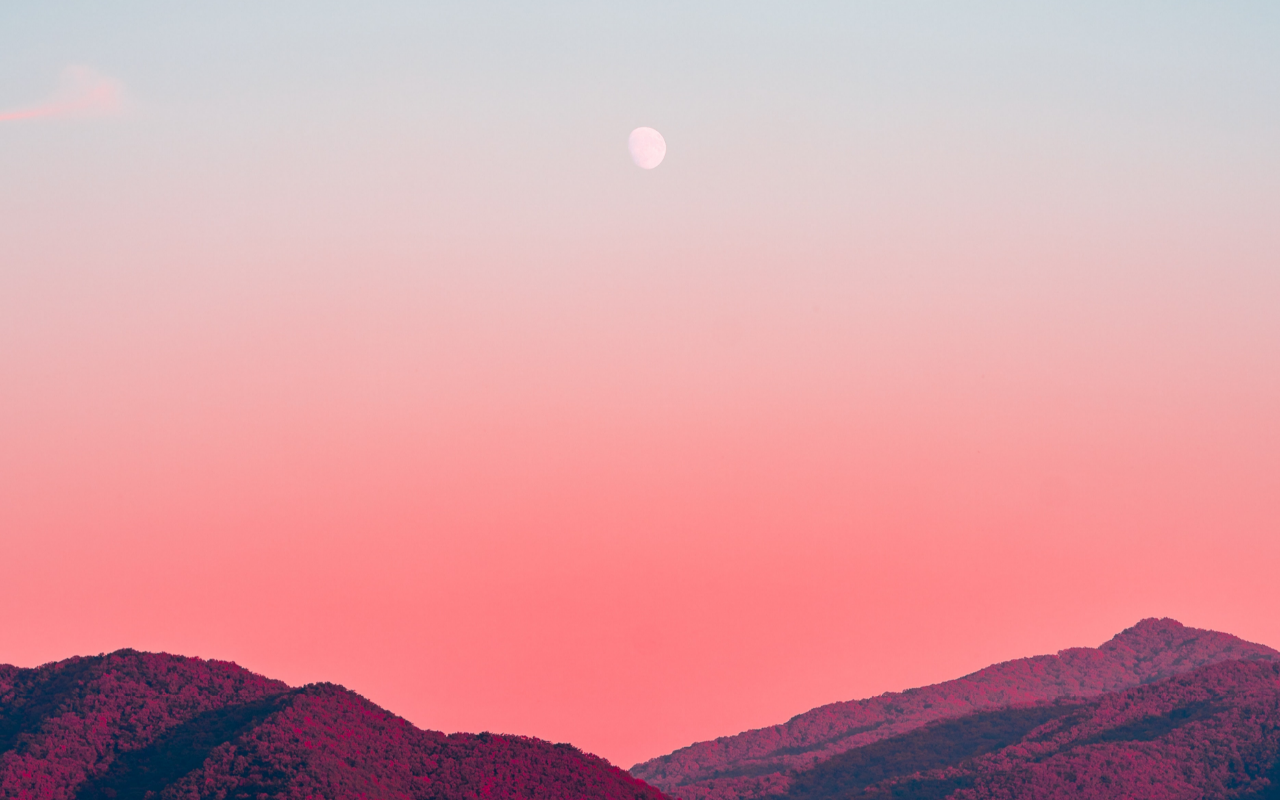
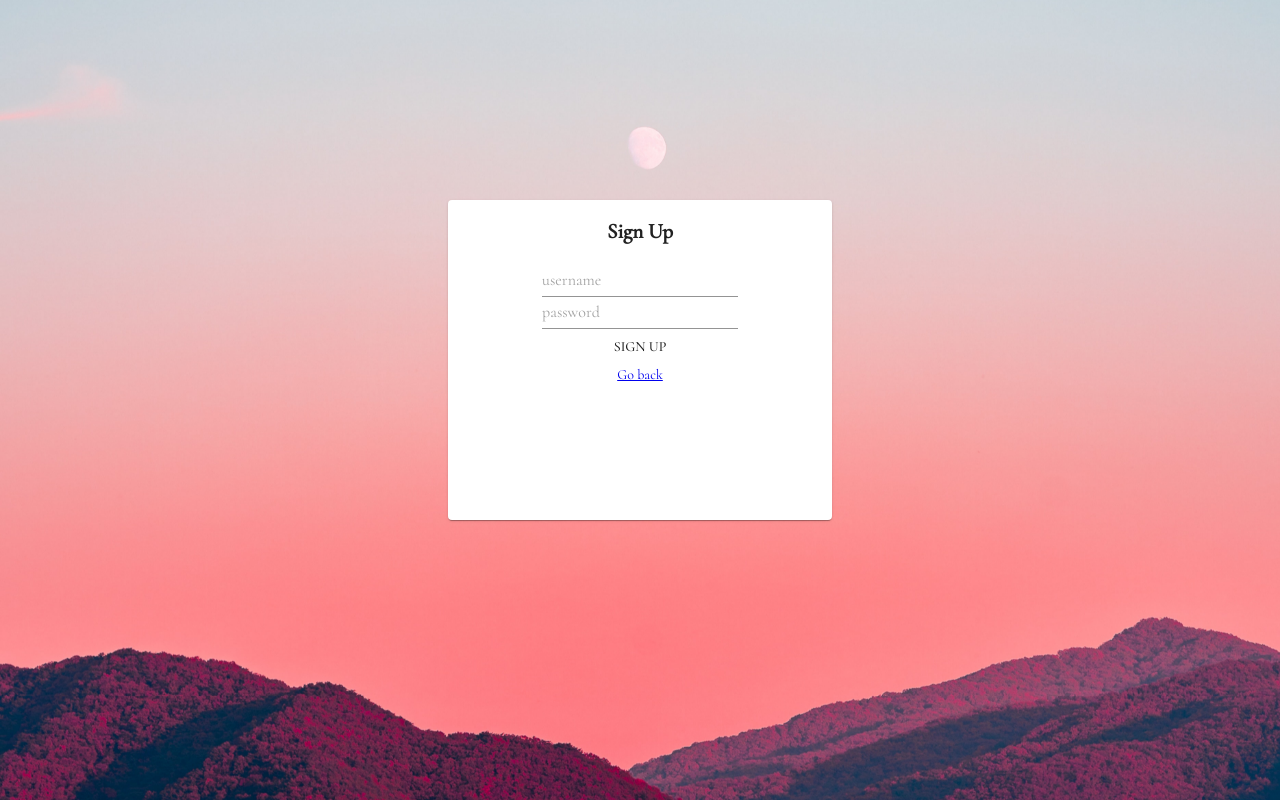
Before and after one commit to patrickalexanderfreeney/Jot, a React (Create React App) app in the folder client/: page /signup in a window 1280 px wide. Built offline with nearby package versions, Linux system fonts and the light colour scheme.

Commit message:
SignUp Component functional - custom styling to come

```diff
--- a/client/src/components/App.js/App.js
+++ b/client/src/components/App.js/App.js
@@ -2,7 +2,7 @@ import React from 'react';
 import { BrowserRouter as Router, Route, Switch } from 'react-router-dom';
 import backgroundImg from '../../styles/mediaAssets/pexels-sunyu-kim-1544880.jpg'
 import AuthStore from '../context/authStore';
-import { Home, Landing, PrivateRoute, NavBar, LogIn } from '../../components';
+import { Home, Landing, PrivateRoute, NavBar, LogIn, SignUp } from '../../components';
 import {CssBaseline, makeStyles, ThemeProvider, createMuiTheme} from '@material-ui/core';
 
 const theme = createMuiTheme({
@@ -50,6 +50,7 @@ const App = () => {
 					<section className={classes.root}>
 					<Switch>
 						<Route exact path='/welcome' component={Landing} />
+						<Route exact path='/signup' component={SignUp} />
 						<Route exact path='/login' component={LogIn} />
 						<PrivateRoute exact path='/home' component={Home} />
 					</Switch>
--- a/client/src/components/SignUp/SignUp.js
+++ b/client/src/components/SignUp/SignUp.js
@@ -1,8 +1,6 @@
 import React, { useState } from 'react';
 import { Link, Redirect } from 'react-router-dom';
-import { Card, Button, Input, makeStyles, Paper } from '@material-ui/core'
-
-
+import { Paper, Button, Input, makeStyles, Grid } from '@material-ui/core'
 import Axios from 'axios';
 
 const SignUp = () => {
@@ -42,10 +40,14 @@ const SignUp = () => {
 
 	return (
 
-		<section>
-			<Card style={{maxWidth:'300px'}}>
+		<section styles={{ height:'100vh', position: 'relative'}}>
+			<Paper style={{position: 'absolute', transform: 'translate(50%, 50%)', top:'5%', right: '50%', width:'30%', height:'40%'}}>
+				<Grid container direction='column' style={{alignSelf:'center'}} align="center" justify="center">
 					<h2>Sign Up</h2>
 						<form>
+							<Grid container item direction='column' alignItems='center' justify='center' >
+								<Grid item>
+
 									<Input
 										onChange={(e) => {
 											setUsername(e.target.value);
@@ -54,7 +56,9 @@ const SignUp = () => {
 										type='text'
 										placeholder='username'
 									/>
+								</Grid>
 
+								<Grid item>
 									<Input
 										onChange={(e) => {
 											setPassword(e.target.value);
@@ -63,14 +67,21 @@ const SignUp = () => {
 										type='password'
 										placeholder='password'
 									/>
+								</Grid>
 
+								<Grid item>
 									<Button onClick={signUp}>
 										{isLoading ? 'Signing Up...' : 'Sign Up'}
 									</Button>
+								</Grid>
+
+							</Grid>
 						</form>
+
 						{/* <Link to='/login'>Already have an account?</Link> */}
 						<Link to='/welcome'>Go back</Link>
-			</Card>
+				</Grid>
+			</Paper>
 		</section>
 	);
 };
```
Lines whose indentation alone changed are shown as unchanged.
